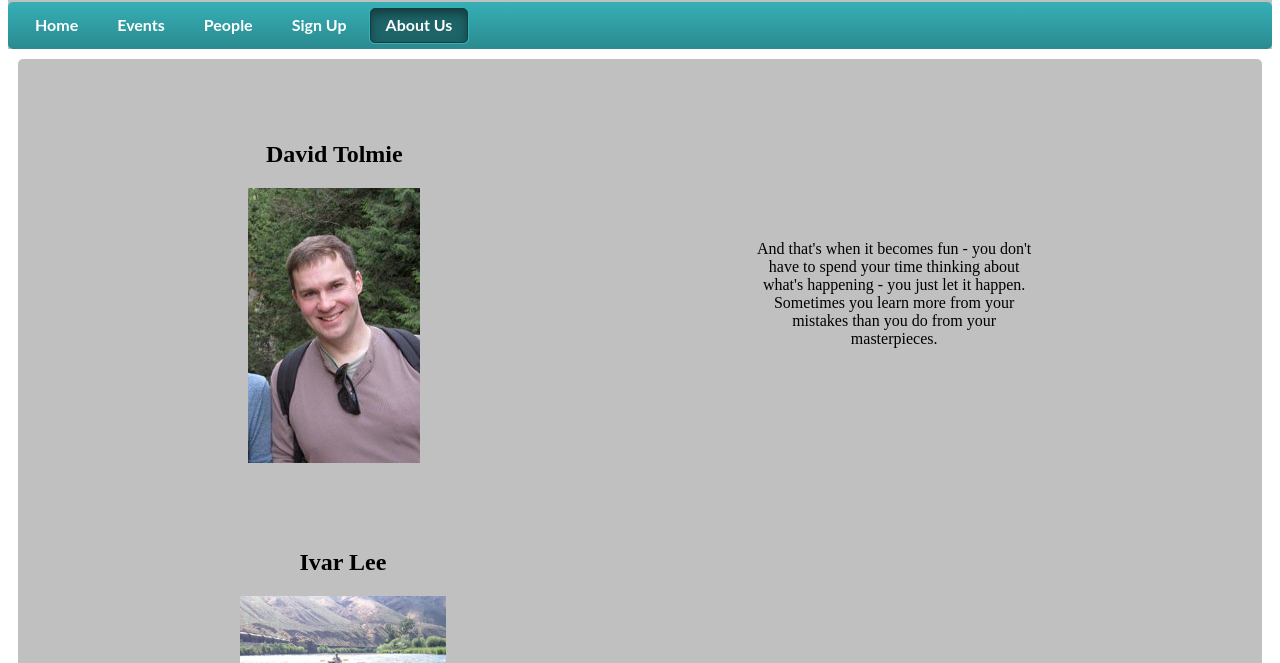
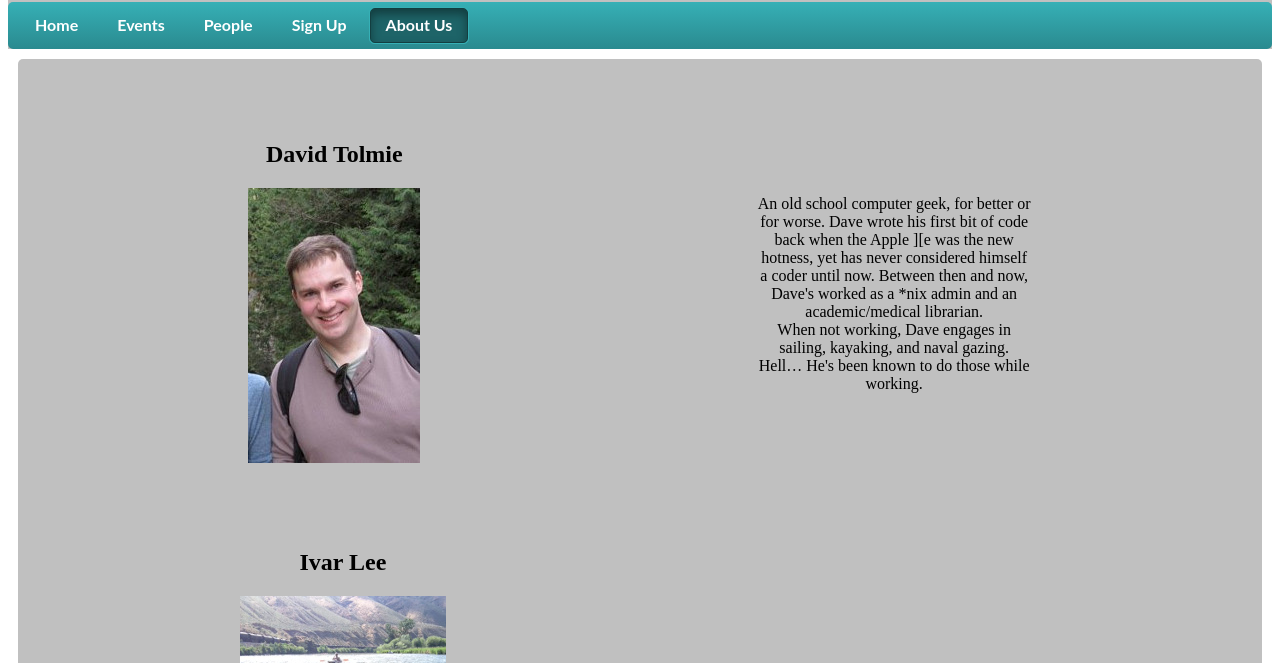
Before and after one commit to Trivia-Crossroads/triviacrossroads, a plain HTML site: page about.html in a window 1280 px wide. Shown: the part 122-785 px from the top of the page. Drawn offline with Linux system fonts and the light colour scheme.

Commit message:
Added my about me text. I can trim this down if it's too long.

```diff
--- a/about.html
+++ b/about.html
@@ -34,9 +34,8 @@
           <img class="morph" src="img/david.jpg"/>
         </div>
         <p class="about">
-          And that's when it becomes fun - you don't have to spend your time
-           thinking about what's happening - you just let it happen.
-           Sometimes you learn more from your mistakes than you do from your masterpieces.
+          An old school computer geek, for better or for worse. Dave wrote his first bit of code back when the Apple ][e was the new hotness, yet has never considered himself a coder until now. Between then and now, Dave's worked as a *nix admin and an academic/medical librarian.<br />
+          When not working, Dave engages in sailing, kayaking, and naval gazing. Hell&hellip; He's been known to do those while working.
         </p>
         </div>
       <div class="people">
```
